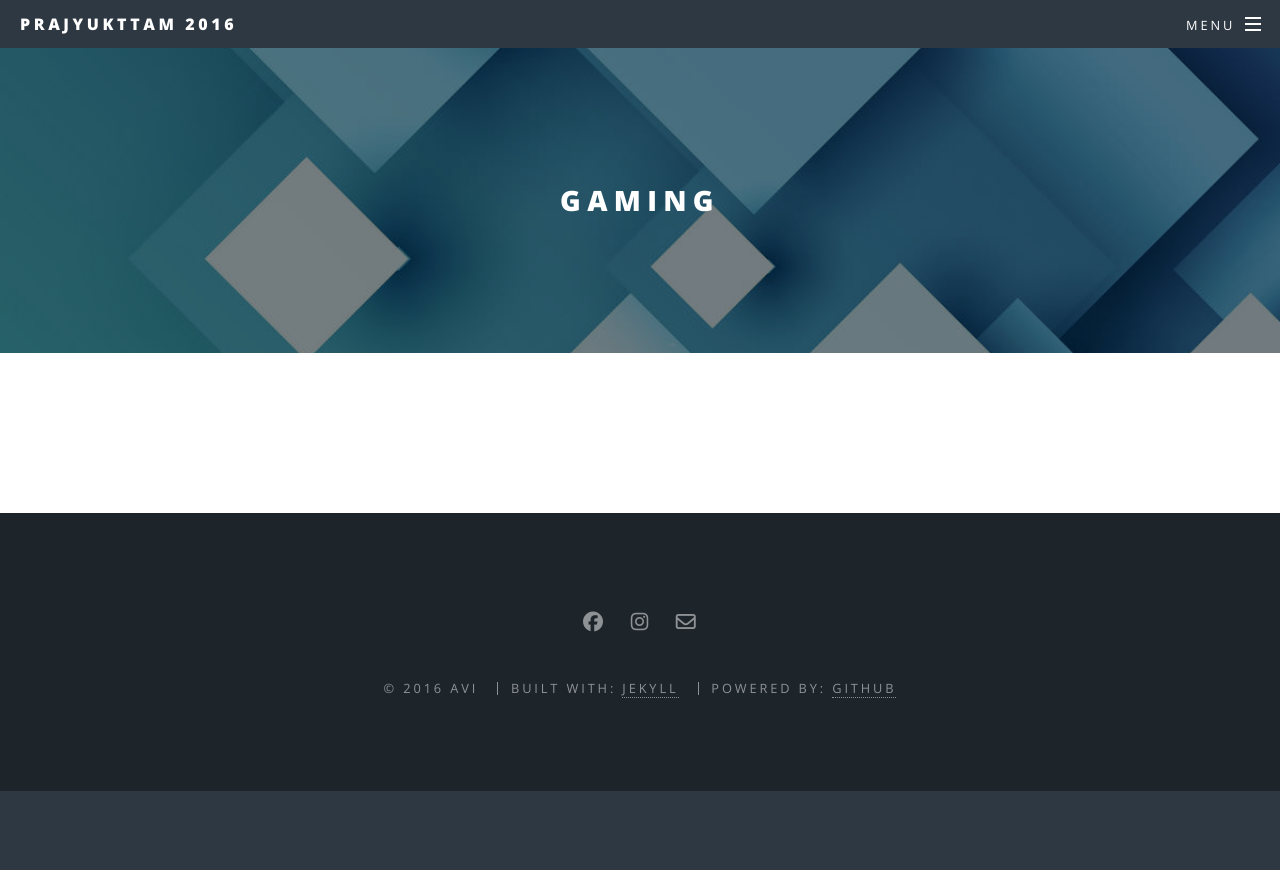
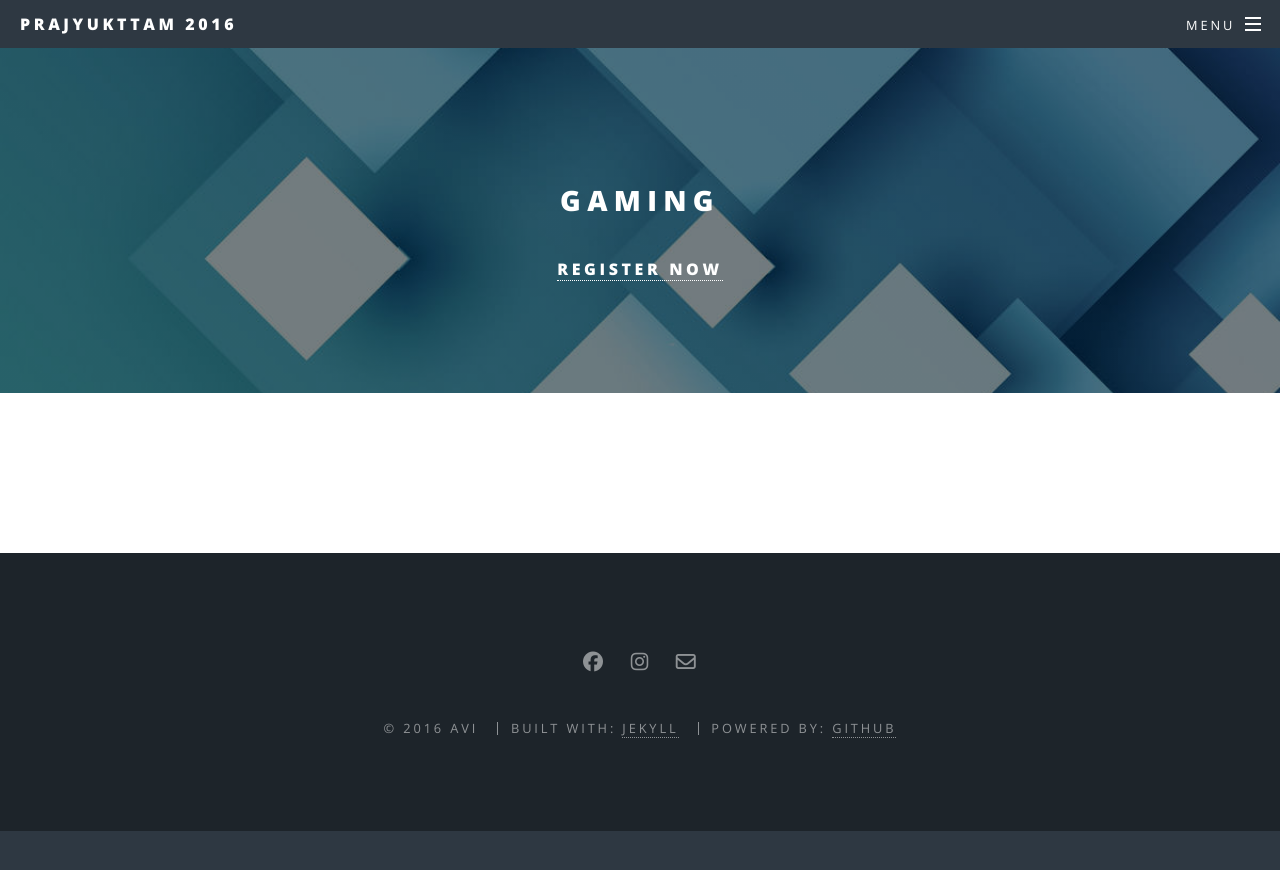
Before and after one commit to skyhitblog/prajyukttam.github.io, a Jekyll site: the page built from gaming.html, in a window 1280 px wide. Shown: the top 870 px of the page. Built offline with Jekyll 4.4.1, drawn with Linux system fonts in a browser that asks for light colours; nearby versions of some CDN libraries; library files that are not in the unit come from our copies.

Commit message:
new changes

```diff
--- a/_layouts/page.html
+++ b/_layouts/page.html
@@ -6,6 +6,7 @@ layout: default
   <header>
     <h2>{{ page.title }}</h2>
     <p>{{ page.tag }}</p>
+    <h4><a href="http://bit.ly/prajyukttamregistration" target="blank">Register Now</a></h4>
 
   </header>
 
```
Also changed, not shown: 19 other files.
